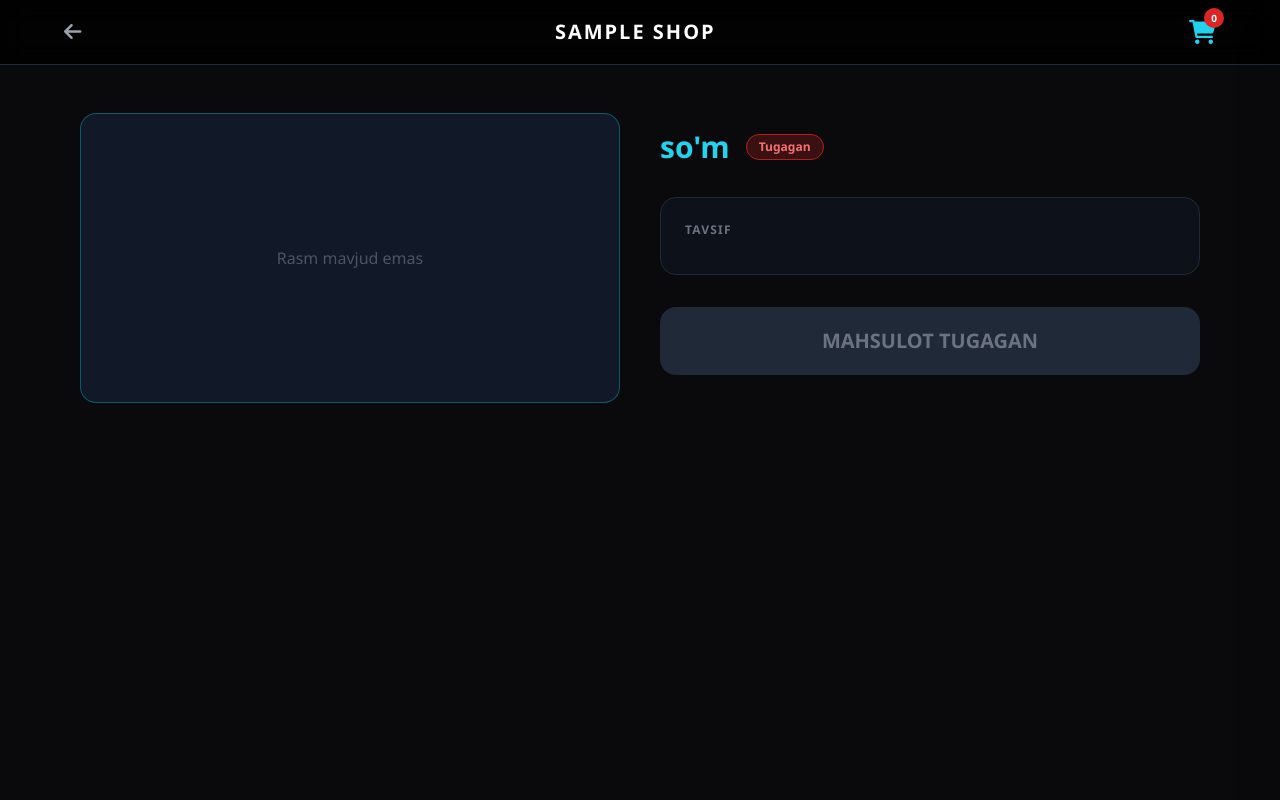
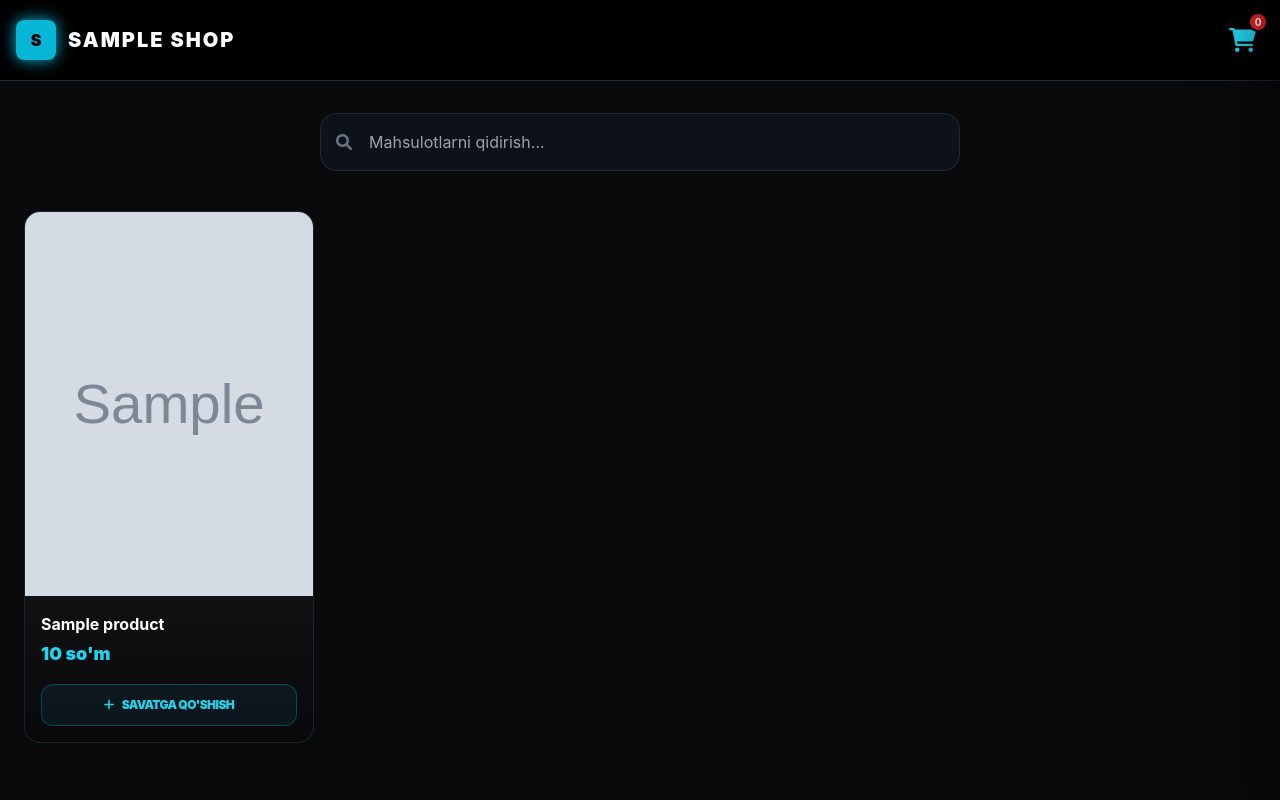
Before and after one commit to soyibjonxomidjonov/soyibjon-diplom-ishi, a Django app: a page that uses templates/user/user_main.html in a window 1280 px wide. Run offline with Django 5.2, Linux system fonts and the light colour scheme; tables that the repository leaves empty hold one stand-in row (values such as "Sample post"); grey boxes marked "Sample" are stand-in pictures; some libraries are stand-ins or nearby versions.

Commit message:
Loyihani birinchi sinovdan o'tkazildi muvofaqqiyatli ishladi

```diff
--- a/shops_app/urls.py
+++ b/shops_app/urls.py
@@ -15,10 +15,11 @@
     path('shop_add/', form_view.shop_add, name='shop_add'),
 
     # Project User-view urls
+    path('shop/<slug:shop_slug>/add-to-basket/<int:product_id>/', user_view.add_to_basket, name='add_to_basket'),
+    path('shop/<slug:shop_slug>/<int:product_id>/', user_view.view_product_page, name='shop_product'),
+    path('shop/<slug:shop_slug>/order', form_view.shop_add, name='shop_order'),
     path('shop/<slug:shop_slug>/', user_view.view_shop_page, name='shop'),
-    path('shop/<slug:shop_slug>/<int:product_id>/', user_view.view_product_page, name='shop_product'),
-    path('shop/<slug:shop_slug>/add-to-basket/<int:product_id>/', user_view.add_to_basket, name='add_to_basket'),
-    path('shop/<slug:shop_slug>/order', form_view.shop_add, name='shop_order'),
+
 ]
 
 
--- a/shops_app/views/user_view.py
+++ b/shops_app/views/user_view.py
@@ -9,7 +9,7 @@
     cart_data = get_basket(request)
     ctx = {
         "shop": shop,
-        "product": products,
+        "products": products,
     }
     ctx.update(cart_data)
     return render(request, 'user/user_main.html', ctx)
--- a/templates/user/user_main.html
+++ b/templates/user/user_main.html
@@ -3,164 +3,151 @@
 <head>
     <meta charset="UTF-8">
     <meta name="viewport" content="width=device-width, initial-scale=1.0">
-    <title>{{ product.name }} | {{ shop.name }}</title>
+    <title>{{ shop.name }} | Kiber Do'kon</title>
     <script src="https://cdn.tailwindcss.com"></script>
     <link href="https://cdnjs.cloudflare.com/ajax/libs/font-awesome/6.0.0/css/all.min.css" rel="stylesheet">
     <style>
-        :root { --neon: #00f2ff; --bg: #0a0a0c; }
-        body { background: var(--bg); color: #e2e8f0; font-family: 'Segoe UI', sans-serif; }
-        .neon-border { border: 1px solid rgba(0, 242, 255, 0.3); }
-        .neon-btn {
-            background: linear-gradient(45deg, #008080, #00f2ff);
-            box-shadow: 0 0 15px rgba(0, 242, 255, 0.3);
-        }
-        .cart-sidebar {
-            transition: transform 0.3s ease-in-out;
-            background: #111114;
-            border-left: 2px solid var(--neon);
-        }
+        body { background-color: #0a0a0c; color: white; font-family: 'Inter', sans-serif; }
+        .cyber-card { background: #111114; border: 1px solid rgba(0, 242, 255, 0.1); transition: 0.3s; }
+        .cyber-card:hover { border-color: #00f2ff; transform: translateY(-5px); box-shadow: 0 0 20px rgba(0, 242, 255, 0.1); }
+        .cart-sidebar { transition: 0.4s cubic-bezier(0.4, 0, 0.2, 1); background: #0d0d0f; border-left: 2px solid #00f2ff; z-index: 1000; }
         .hidden-cart { transform: translateX(100%); }
+        /* Scrollbar dizayni */
+        ::-webkit-scrollbar { width: 5px; }
+        ::-webkit-scrollbar-track { background: #0a0a0c; }
+        ::-webkit-scrollbar-thumb { background: #00f2ff; border-radius: 10px; }
     </style>
 </head>
-<body class="min-h-screen">
+<body>
 
-    <header class="p-4 border-b border-gray-800 bg-black/80 backdrop-blur-md sticky top-0 z-50">
-        <div class="max-w-6xl mx-auto flex justify-between items-center">
-            <a href="{% url 'shop' shop.slug %}" class="text-gray-400 hover:text-cyan-400 transition">
-                <i class="fa-solid fa-arrow-left text-xl"></i>
-            </a>
-            <h1 class="text-xl font-bold tracking-widest text-white uppercase neon-text">{{ shop.name }}</h1>
-            <button onclick="toggleCart()" class="relative text-cyan-400 hover:scale-110 transition">
+    <header class="p-4 border-b border-gray-800 flex justify-between items-center sticky top-0 bg-black/95 backdrop-blur-sm z-50">
+        <div class="flex items-center gap-3">
+            <div class="w-10 h-10 bg-cyan-500 rounded-lg flex items-center justify-center font-black text-black shadow-[0_0_15px_#06b6d4]">
+                {{ shop.name|slice:":1"|upper }}
+            </div>
+            <h1 class="text-xl font-black tracking-widest uppercase text-white">{{ shop.name }}</h1>
+        </div>
+
+        <button onclick="toggleCart()" class="relative text-cyan-400 p-2 hover:scale-110 transition">
             <i class="fa-solid fa-cart-shopping text-2xl"></i>
-                <span id="cart-badge" class="absolute -top-2 -right-2 bg-red-600 text-white text-[10px] rounded-full h-5 w-5 flex items-center justify-center font-bold">
+            <span id="cart-badge" class="absolute -top-1 -right-1 bg-red-600 text-white text-[10px] rounded-full h-5 w-5 flex items-center justify-center font-bold border-2 border-black">
                 {{ cart_items|length }}
             </span>
         </button>
-        </div>
     </header>
 
-    <main class="max-w-6xl mx-auto p-4 pt-6 md:pt-12">
-        <div class="flex flex-col md:flex-row gap-10">
-
-            <div class="w-full md:w-1/2">
-                <div class="neon-border rounded-2xl overflow-hidden bg-gray-900 flex justify-center items-center p-4">
-                    {% if product.image %}
-                        <img src="{{ product.image.url }}" alt="{{ product.name }}" class="max-w-full h-auto max-h-[500px] object-contain rounded-lg">
-                    {% else %}
-                        <div class="h-64 flex items-center justify-center text-gray-600">Rasm mavjud emas</div>
-                    {% endif %}
+    <div class="max-w-2xl mx-auto mt-8 px-4">
+        <div class="relative group">
+            <i class="fa-solid fa-magnifying-glass absolute left-4 top-1/2 -translate-y-1/2 text-gray-500 group-focus-within:text-cyan-400 transition"></i>
+            <input type="text" id="searchInput" placeholder="Mahsulotlarni qidirish..."
+                   class="w-full bg-gray-900/50 border border-gray-800 rounded-2xl py-4 pl-12 pr-4 focus:border-cyan-500 outline-none text-white transition-all focus:ring-1 focus:ring-cyan-500">
         </div>
     </div>
 
-            <div class="w-full md:w-1/2 flex flex-col">
-                <h2 class="text-3xl md:text-4xl font-extrabold mb-4 text-white uppercase">{{ product.name }}</h2>
-
-                <div class="flex items-center gap-4 mb-8">
-                    <span class="text-3xl font-bold text-cyan-400">{{ product.price }} so'm</span>
-
-                    {% if product.stock > 0 %}
-                        <span class="text-xs font-bold bg-green-900/40 text-green-400 px-3 py-1 rounded-full border border-green-700">
-                            Zaxirada: {{ product.stock }} dona
-                        </span>
+    <main class="max-w-7xl mx-auto p-6 mt-4">
+        <div class="grid grid-cols-2 md:grid-cols-3 lg:grid-cols-4 gap-6" id="productGrid">
+            {% for p in products %}
+            <div class="cyber-card rounded-2xl overflow-hidden flex flex-col h-full product-item" data-name="{{ p.name|lower }}">
+                <div class="aspect-[3/4] bg-gray-900 relative group overflow-hidden">
+                    {% if p.image %}
+                        <img src="{{ p.image.url }}" alt="{{ p.name }}" class="w-full h-full object-cover transition duration-500 group-hover:scale-110">
                     {% else %}
-                        <span class="text-xs font-bold bg-red-900/40 text-red-400 px-3 py-1 rounded-full border border-red-700">
-                            Tugagan
-                        </span>
+                        <div class="w-full h-full flex items-center justify-center text-gray-700 italic">Rasm mavjud emas</div>
                     {% endif %}
                 </div>
 
-                <div class="bg-gray-900/50 p-6 rounded-2xl border border-gray-800 mb-8">
-                    <h4 class="text-gray-500 uppercase text-xs font-bold mb-3 tracking-widest">Tavsif</h4>
-                    <p class="text-gray-300 leading-relaxed text-sm md:text-base">
-                        {{ product.description|linebreaks }}
-                    </p>
+                <div class="p-4 flex flex-col flex-grow bg-gradient-to-b from-transparent to-black/50">
+                    <h3 class="font-bold text-white text-sm md:text-base mb-1 truncate">{{ p.name }}</h3>
+                    <div class="flex items-center justify-between mb-4">
+                        <span class="text-cyan-400 font-black text-lg">{{ p.price }} so'm</span>
                     </div>
 
-                {% if product.stock > 0 %}
-                <button onclick="addToCart('{{ product.id }}')"
-                        class="neon-btn w-full py-5 rounded-2xl text-white font-black text-xl hover:brightness-110 active:scale-[0.98] transition-all flex items-center justify-center gap-4">
-                    <i class="fa-solid fa-cart-plus"></i> SAVATGA QO'SHISH
+                    <button onclick="addToCart('{{ p.id }}')"
+                            class="mt-auto w-full bg-cyan-900/20 hover:bg-cyan-500 text-cyan-400 hover:text-white border border-cyan-500/30 py-3 rounded-xl text-xs font-black transition-all flex items-center justify-center gap-2 uppercase tracking-tighter">
+                        <i class="fa-solid fa-plus"></i> Savatga qo'shish
                     </button>
-                {% else %}
-                <button disabled class="w-full py-5 rounded-2xl bg-gray-800 text-gray-500 font-bold text-xl cursor-not-allowed">
-                    MAHSULOT TUGAGAN
-                </button>
-                {% endif %}
                 </div>
+            </div>
+            {% endfor %}
         </div>
     </main>
 
-    <div id="cartSidebar" class="fixed top-0 right-0 h-full w-full md:w-96 z-[100] cart-sidebar hidden-cart p-6 shadow-2xl flex flex-col">
+    <div id="cartSidebar" class="fixed top-0 right-0 h-full w-full md:w-[400px] cart-sidebar hidden-cart p-6 flex flex-col shadow-[-20px_0_50px_rgba(0,0,0,0.5)]">
         <div class="flex justify-between items-center mb-8">
-            <h2 class="text-2xl font-black text-cyan-400 italic">SAVAT</h2>
-            <button onclick="toggleCart()" class="text-gray-500 hover:text-white text-4xl">&times;</button>
+            <h2 class="text-xl font-black text-cyan-400 italic tracking-widest uppercase">Savatingiz</h2>
+            <button onclick="toggleCart()" class="text-3xl text-gray-500 hover:text-white transition">&times;</button>
         </div>
 
-        <div id="cartContent" class="flex-grow overflow-y-auto pr-2 space-y-4">
+        <div class="flex-grow overflow-y-auto space-y-4 pr-2 custom-scroll">
             {% for item in cart_items %}
-            <div class="flex justify-between items-center bg-gray-900/40 p-3 rounded-xl border border-gray-800">
+                <div class="bg-gray-900/80 p-4 rounded-2xl border border-gray-800 flex justify-between items-center hover:border-cyan-500/50 transition">
                     <div class="flex-grow">
-                    <h4 class="text-sm font-bold text-white truncate w-40">{{ item.product.name }}</h4>
-                    <p class="text-xs text-cyan-500">{{ item.quantity }} dona x {{ item.product.price }}</p>
+                        <h5 class="text-sm font-bold text-white mb-1 uppercase tracking-tight">{{ item.product.name }}</h5>
+                        <div class="flex items-center gap-3">
+                            <span class="text-[10px] bg-cyan-500/10 text-cyan-400 px-2 py-0.5 rounded border border-cyan-500/20">
+                                {{ item.quantity }} dona
+                            </span>
+                            <span class="text-[10px] text-gray-500">x {{ item.product.price }}</span>
+                        </div>
                     </div>
                     <div class="text-right">
-                    <p class="text-sm font-black text-white">{{ item.item_total }}</p>
+                        <p class="text-sm font-black text-white">{{ item.item_total }} so'm</p>
                     </div>
                 </div>
             {% empty %}
-            <div class="h-full flex flex-col items-center justify-center text-gray-600">
-                <i class="fa-solid fa-basket-shopping text-5xl mb-4"></i>
-                <p>Savat bo'sh</p>
+                <div class="flex flex-col items-center justify-center h-full opacity-20">
+                    <i class="fa-solid fa-cart-ghost text-6xl mb-4"></i>
+                    <p class="italic text-sm">Savat hozircha bo'sh...</p>
                 </div>
             {% endfor %}
         </div>
 
         <div class="mt-auto pt-6 border-t border-gray-800">
             <div class="flex justify-between items-end mb-6">
-                <span class="text-gray-500 font-bold uppercase text-xs">Jami summa:</span>
+                <span class="text-gray-500 text-xs font-bold uppercase tracking-widest">Jami summa:</span>
                 <span class="text-2xl font-black text-cyan-400">{{ total_price }} so'm</span>
             </div>
-            <button class="w-full bg-green-600 hover:bg-green-500 text-white py-4 rounded-xl font-black text-lg shadow-lg shadow-green-900/20 transition-all">
-                BUYURTMA BERISH
+            <button class="w-full bg-green-600 hover:bg-green-500 text-white py-4 rounded-2xl font-black text-sm transition-all shadow-[0_10px_20px_rgba(22,163,74,0.2)] active:scale-95 uppercase tracking-widest">
+                Buyurtma berish
             </button>
         </div>
     </div>
 
     <script>
+        // Sidebar ochish/yopish
         function toggleCart() {
             document.getElementById('cartSidebar').classList.toggle('hidden-cart');
         }
 
+        // Savatga qo'shish (AJAX)
         function addToCart(productId) {
-            // URL ni to'g'ri shakllantirish: shop_slug ni o'zgaruvchidan olamiz
             const shopSlug = "{{ shop.slug }}";
             const url = `/shop/${shopSlug}/add-to-basket/${productId}/`;
-
-            console.log("Yuborilayotgan URL:", url); // Konsolda 0 emas, haqiqiy ID chiqishi kerak
 
             fetch(url, {
                 method: 'GET',
                 headers: { 'X-Requested-With': 'XMLHttpRequest' }
             })
-            .then(response => {
-                if (!response.ok) throw new Error('Tarmoq xatosi yoki 404');
-                return response.json();
-            })
+            .then(res => res.json())
             .then(data => {
-                if (data.status === 'ok') {
-                    // Badge raqamini o'zgartirish
+                if(data.status === 'ok') {
+                    // Badge sonini yangilash
                     document.getElementById('cart-badge').innerText = data.cart_count;
-                    // Savatni ochish
-                    document.getElementById('cartSidebar').classList.remove('hidden-cart');
-                    // Ma'lumotlar yangilanishi uchun sahifani reload qilamiz
+                    // Ma'lumotlar sessiyadan yangilanishi uchun reload
                     location.reload();
                 }
             })
-            .catch(error => {
-                console.error('Xatolik:', error);
-                alert("Xatolik yuz berdi. Konsolni tekshiring.");
+            .catch(err => console.error("Xato:", err));
+        }
+
+        // Qidiruv funksiyasi
+        document.getElementById('searchInput').addEventListener('input', function(e) {
+            const term = e.target.value.toLowerCase();
+            document.querySelectorAll('.product-item').forEach(item => {
+                const name = item.getAttribute('data-name');
+                item.style.display = name.includes(term) ? 'flex' : 'none';
             });
-        }
+        });
     </script>
 </body>
 </html>
```
Also changed, not shown: shops_app/services/services.py (+4 -4 lines), media/products/2026/01/28/Screenshot_2026-01-23_222612.png (added), media/products/2026/01/28/Screenshot_2026-01-24_163530.png (added), media/products/2026/01/28/Screenshot_2026-01-24_163535_23cnPgq.png (added), media/products/2026/01/28/Screenshot_2026-01-24_163535_pB2F5t0.png (added). Lines whose indentation alone changed are shown as unchanged.
